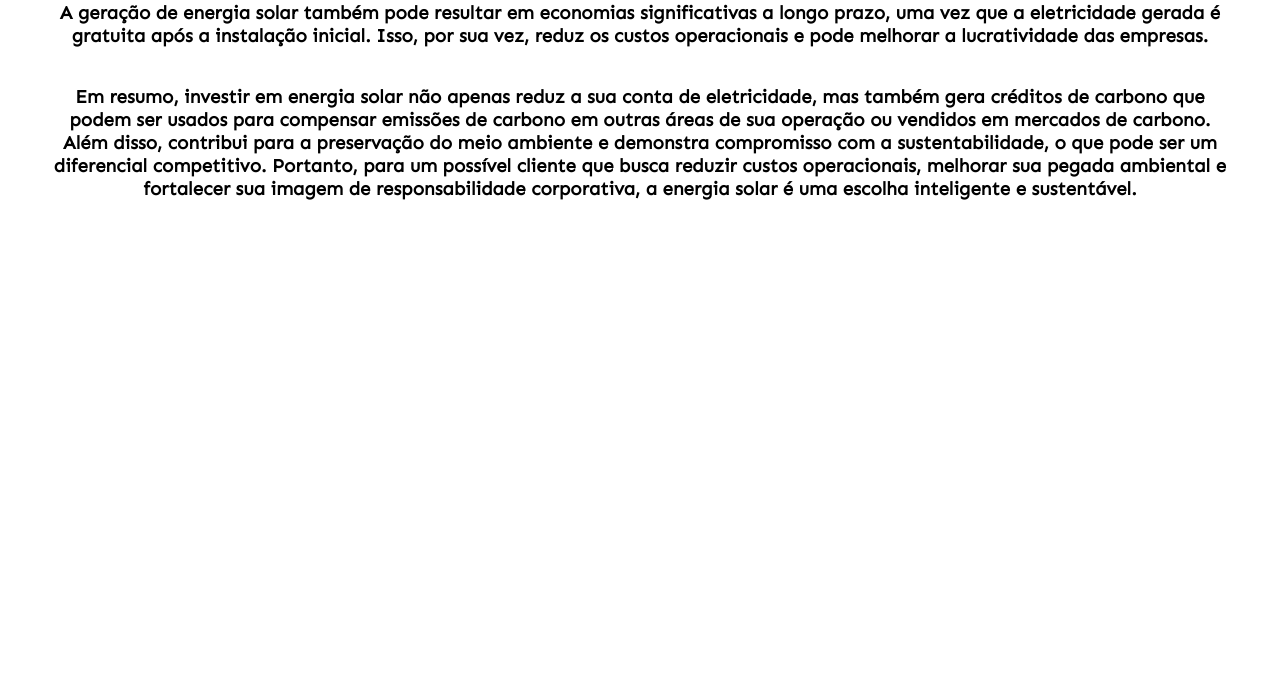
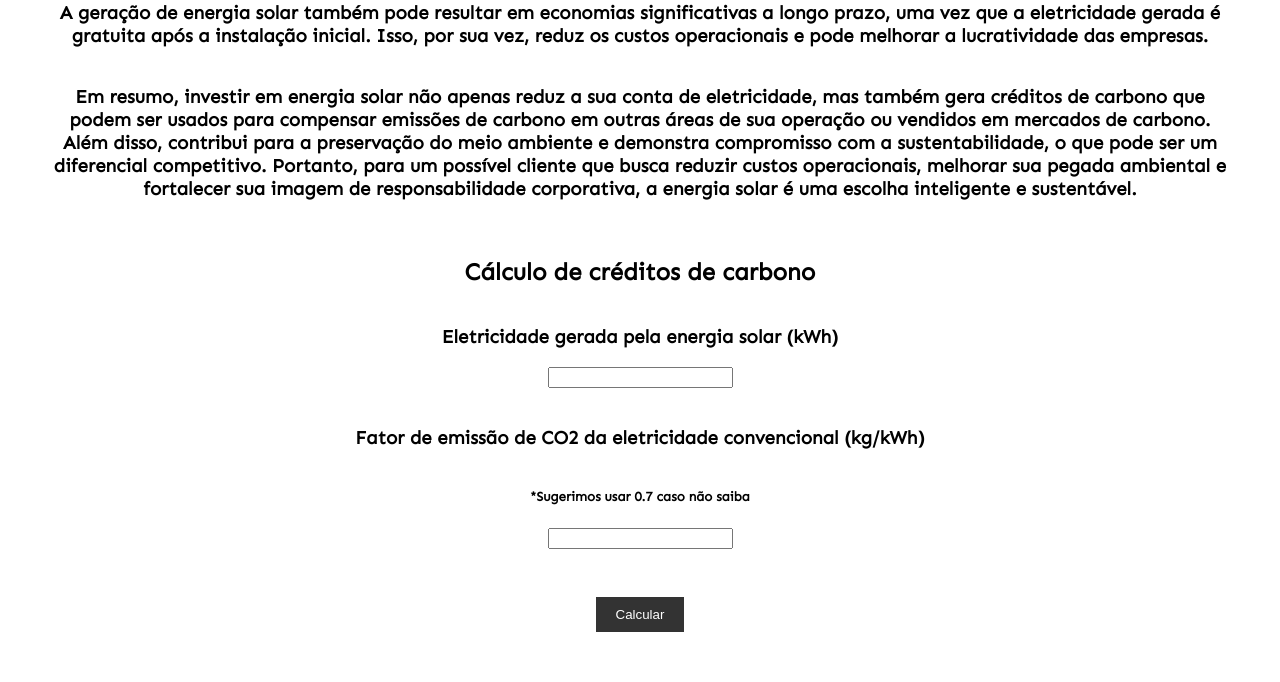
Before and after one commit to arthursuzuki/ECOnnect, a Django app: template Budget/templates/infocredito.html in a window 1280 px wide. Shown: the part 1198-1880 px from the top of the page. Before the commit the page ends 1398 px from the top, so only its background shows below. Run offline with Django 3.2, Linux system fonts and the light colour scheme; the template is opened without the code that fills it, so the values that code supplies are empty.

Commit message:
adicionando o calculo do infocredito

```diff
--- a/Budget/templates/home.html
+++ b/Budget/templates/home.html
@@ -196,7 +196,7 @@
                 <img src="https://t4.ftcdn.net/jpg/00/36/57/19/240_F_36571978_K6VHZQmn5OkFNupN4WoJlU27liXZhf8r.jpg" class="rectangle" alt="Imagem 3">
             </a>
             <div id="text">
-                <a href={%url 'infocredito'%} class="title-link">BENEFÍCIOS DA ENERGIA SOLAR</a>
+                <a href={%url 'infocredito'%} class="title-link">BENEFÍCIOS E CRÉDITOS DE CARBONO</a>
             </div>
         </div>
     </div>
--- a/Budget/templates/infocredito.html
+++ b/Budget/templates/infocredito.html
@@ -98,6 +98,18 @@
         }
 
     </style>
+    <meta charset="UTF-8">
+    <meta name="viewport" content="width=device-width, initial-scale=1.0">
+    <script>
+        function area() {
+            var eletricidade = document.getElementById("eletricidade").value;
+            var eleconvenc = document.getElementById("eleconvenc").value;
+            eletricidade = parseFloat(eletricidade);
+            eleconvenc = parseFloat(eleconvenc);
+            var resultado = document.getElementById("resultado");
+            resultado.innerHTML = "Seu crédito de carbono é: " + (eletricidade * eleconvenc);
+        }
+    </script>
 </head>
 <body>
     <div id="header">
@@ -166,5 +178,16 @@
         ambiente e demonstra compromisso com a sustentabilidade, o que pode ser um diferencial competitivo. Portanto, para um possível cliente que busca
         reduzir custos operacionais, melhorar sua pegada ambiental e fortalecer sua imagem de responsabilidade corporativa, a energia solar é uma escolha
         inteligente e sustentável.</h3><br>
+
+    <h2>Cálculo de créditos de carbono</h1>
+    <h3>Eletricidade gerada pela energia solar (kWh)</h3>
+    <input id="eletricidade"><br />
+    <h3>Fator de emissão de CO2 da eletricidade convencional (kg/kWh)</h3>
+    <h5>*Sugerimos usar 0.7 caso não saiba</h5>
+    <input id="eleconvenc"><br />
+    <br />
+    <button onclick="area()">Calcular</button>
+    <div id="resultado"></div>
+
 </body>
 </html>
```
